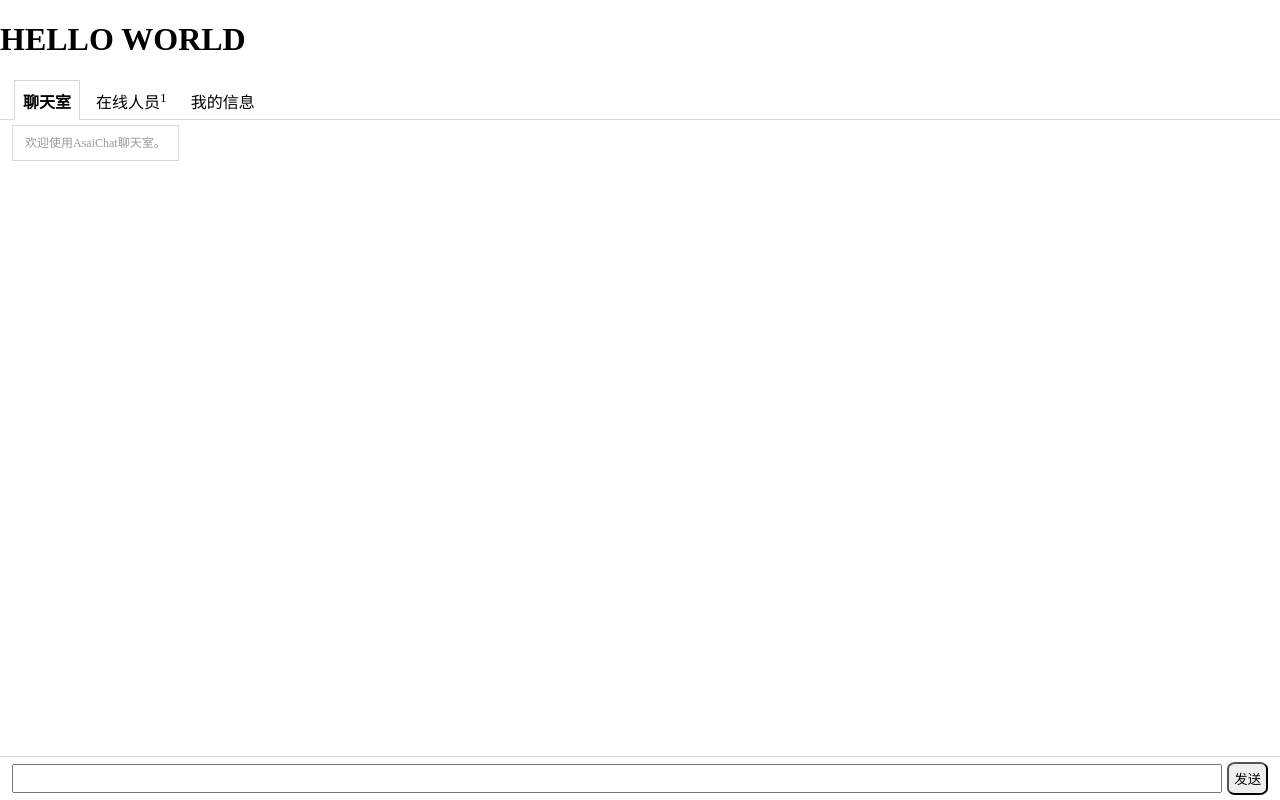
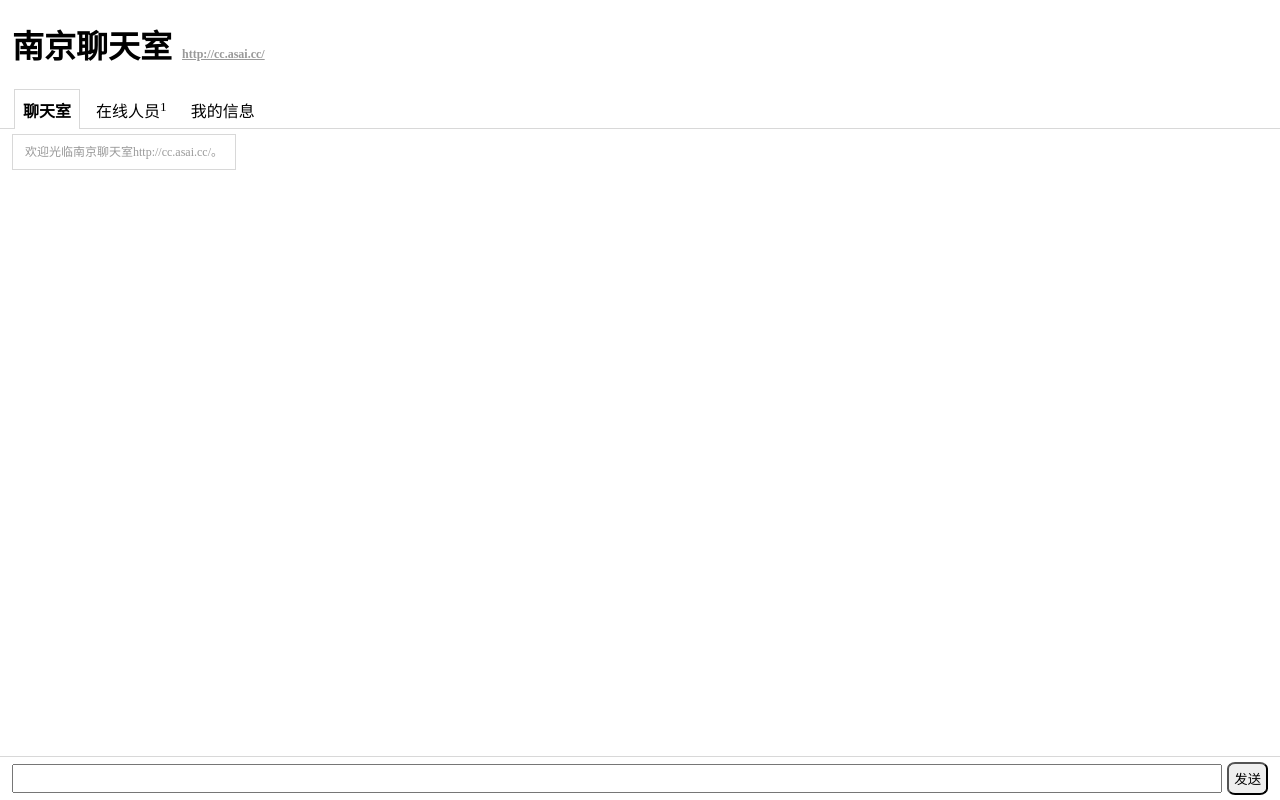
Before and after one commit to guoyansai/ws-chat, a website: page client/index.html in a window 1280 px wide. Drawn offline with Linux system fonts and the light colour scheme.

Commit message:
更新地址

```diff
--- a/client/css.css
+++ b/client/css.css
@@ -2,6 +2,14 @@ body {
   padding: 0;
   margin: 0;
   height: 100vh;
+}
+h1 {
+  padding-left: 12px;
+}
+h1 u {
+  padding-left: 10px;
+  font-size: 12px;
+  color: #999;
 }
 #area {
   height: 100vh;
--- a/client/index.html
+++ b/client/index.html
@@ -2,16 +2,17 @@
 <html lang="zh-CN">
   <head>
     <meta charset="utf-8" />
-    <title>AsaiChat</title>
+    <title>南京聊天室</title>
     <meta name="viewport" content="width=device-width, initial-scale=1.0" />
-    <meta name="keywords" content="AsaiChat" />
-    <meta name="description" content="AsaiChat" />
-    <meta name="copyright" content="AsaiChat,asai.cc" />
+    <meta name="keywords" content="南京聊天室" />
+    <meta name="description" content="南京聊天室" />
+    <meta name="copyright" content="南京聊天室,cc.asai.cc" />
     <link type="text/css" href="css.css" rel="stylesheet" />
   </head>
   <body>
     <div id="area">
-      <h1>HELLO WORLD</h1>
+      <h1>南京聊天室<u>http://cc.asai.cc/</u></h1>
+
       <div id="chat">
         <div id="menu" class="menu">
           <div onclick="menuClick(0)">聊天室<sup id="saycount"></sup></div>
@@ -64,7 +65,7 @@
         <div id="user"><div class="user">用户列表</div></div>
 
         <div id="msg">
-          <div class="msgg">欢迎使用AsaiChat聊天室。</div>
+          <div class="msgg">欢迎光临南京聊天室http://cc.asai.cc/。</div>
         </div>
 
         <div id="msgform">
--- a/client/wsInit.js
+++ b/client/wsInit.js
@@ -32,7 +32,7 @@ function wsInit() {
   ws.onmessage = function (e) {
     wsHeart.reStart();
     if (e.data === "pong") {
-      console.log(666.909, "pong");
+      // console.log(666.909, "pong");
     } else {
       // 处理正常消息的地方
       chatShow("" + e.data);
```
Also changed, not shown: server/wsServer.js (+10 -3 lines).
